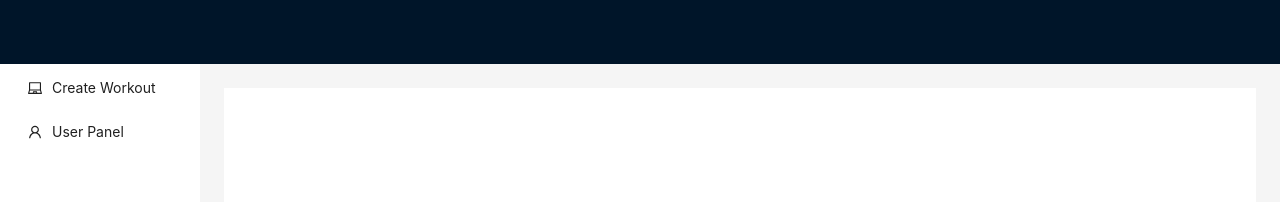
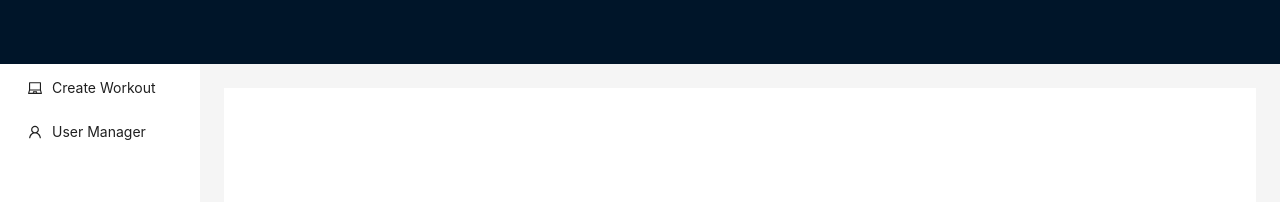
Before and after one commit to ipekgulsencelik/CrossFit, a React (Vite) app in the folder sport-app/: page / in a window 1280 px wide. Shown: the top 202 px of the page. Built offline with nearby package versions, Linux system fonts and the light colour scheme.

Commit message:
adding route using navigate with click

```diff
--- a/sport-app/src/routes/Root.tsx
+++ b/sport-app/src/routes/Root.tsx
@@ -1,24 +1,24 @@
 import React from 'react';
 import { LaptopOutlined, UserOutlined } from '@ant-design/icons';
 import { MenuProps, Layout, Menu } from 'antd';
-import { Outlet } from 'react-router-dom';
+import { Outlet, useNavigate } from 'react-router-dom';
 
 const { Header, Content, Sider } = Layout;
 
 const menu = [{
   icon: LaptopOutlined,
-  name: "Create Workout"
+  name: "Create Workout",
+  key: 'createWorkout'
 }, {
   icon: UserOutlined,
-  name: "User Panel"
+  name: "User Manager",
+  key: 'userManager'
 }];
 
 const items2: MenuProps['items'] = menu.map(
-  (item, index) => {
-    const key = String(index + 1);
-
+  (item) => {
     return {
-      key: `sub${key}`,
+      key: item.key,
       icon: React.createElement(item.icon),
       label: item.name,
     };
@@ -26,6 +26,12 @@ const items2: MenuProps['items'] = menu.map(
 );
 
 function Root() {
+  const navigate = useNavigate();
+
+  const onClick: MenuProps['onClick'] = ({ key }) => {
+    navigate(`/${key}`)
+  };
+
   return (
     <Layout style={{ height: '100vh' }}>
       <Header className="header">
@@ -39,6 +45,7 @@ function Root() {
             defaultOpenKeys={['sub1']}
             style={{ height: '100%', borderRight: 0 }}
             items={items2}
+            onClick={onClick}
           />
         </Sider>
         <Layout style={{ padding: '24px' }}>
```
